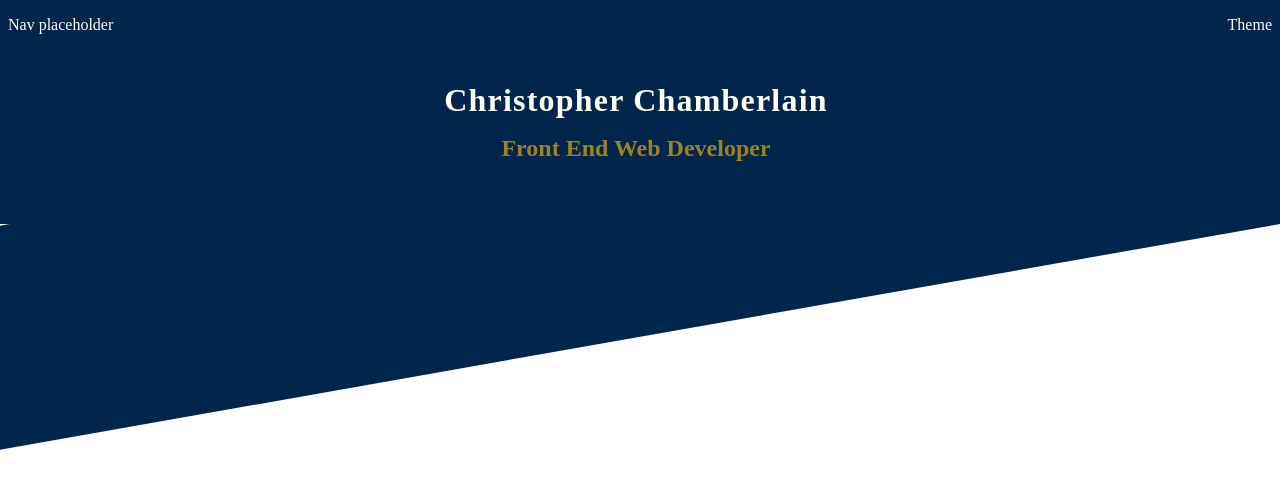
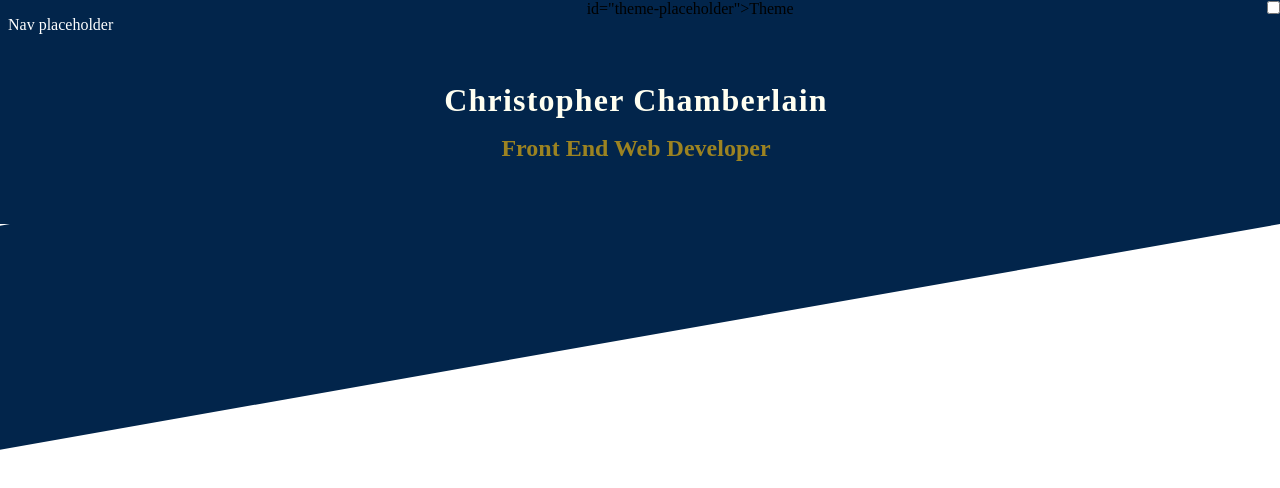
Before and after one commit to AkaraTawng/portfolio-mf-v2, a React (Create React App) app: page / in a window 1280 px wide. Shown: the top 488 px of the page. Built offline with nearby package versions, Linux system fonts and the light colour scheme.

Commit message:
add toggle class to label. add slider class to span

```diff
--- a/src/components/Theme.js
+++ b/src/components/Theme.js
@@ -1,12 +1,11 @@
 
 export default function Theme() {
-    return <p id="theme-placeholder">Theme</p>
-    {/*
+    return (<>
+    <p>id="theme-placeholder">Theme</p>
 
-    <label>
+
+    <label className="toggle">
         <input type="checkbox"/>
-        <span/>
+        <span className="slider"/>
     </label>
-
-*/}
-}
+</>)}
```
